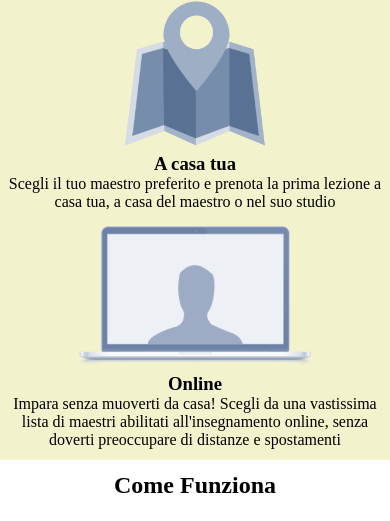
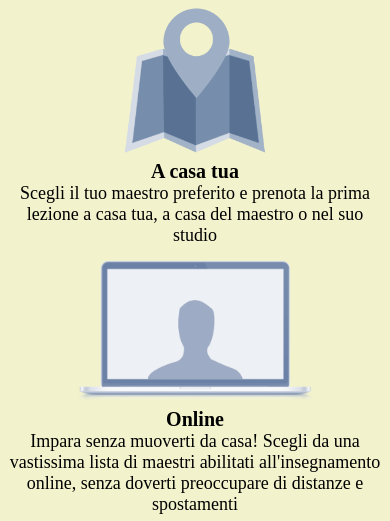
Before and after one commit to fmarabini93/html-css-resp-wannabe-12bool, a plain HTML site: page index.html in a window 390 px wide. Shown: the part 59-580 px from the top of the page. Drawn offline with Linux system fonts and the light colour scheme.

Commit message:
xs-font-sizes

```diff
--- a/css/style.css
+++ b/css/style.css
@@ -26,6 +26,18 @@ section {
 
 @media screen and (max-width: 767px) {
 
+    h1 {
+        font-size: 30px;
+    }
+
+    h3 {
+        font-size: 20px;
+    }
+
+    p {
+        font-size: 18px;
+    }
+
     .top img,
     .mid img,
     .btm img {
```
